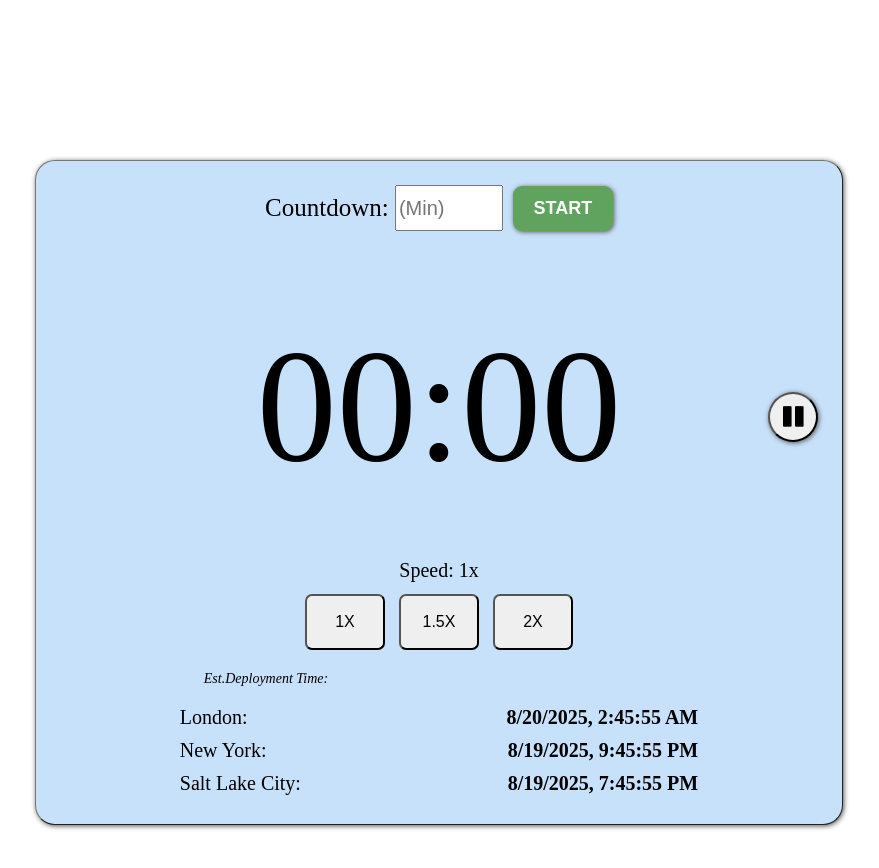
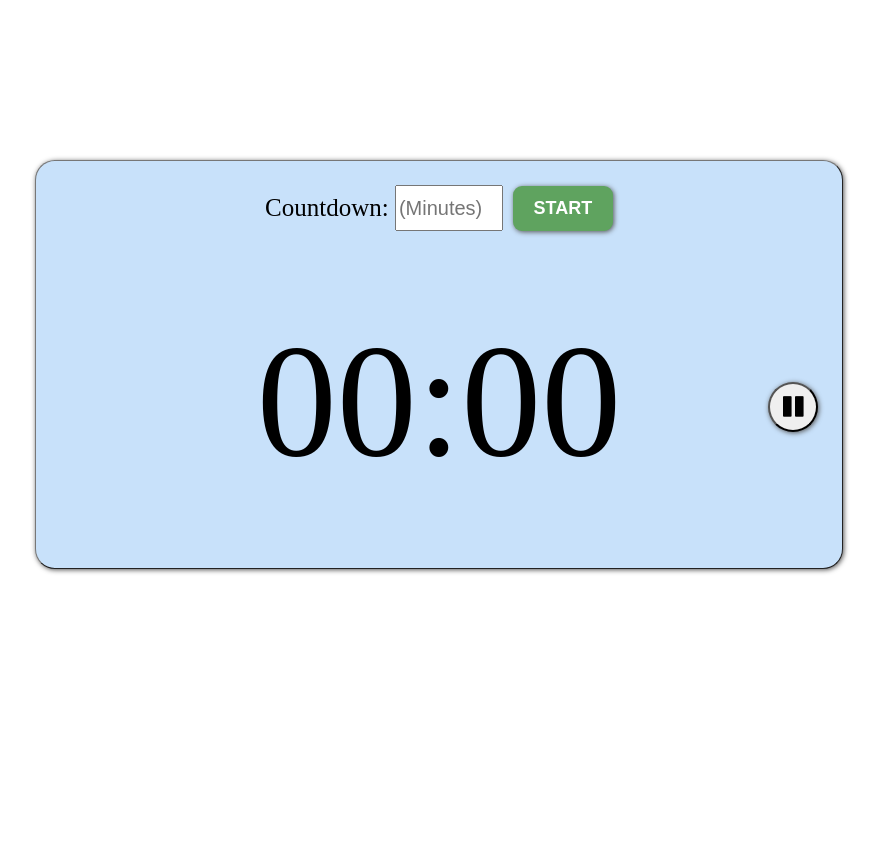
Before and after one commit to emike108/countdown-timer, a React (Create React App) app: page / in a window 1280 px wide. Shown: the top 868 px of the page, without its empty margins (201-1080 px from the left). After the commit the page ends 800 px from the top, so only its background shows below. Built offline with nearby package versions, Linux system fonts and the light colour scheme.

Commit message:
updated input section component logic

```diff
--- a/src/App.css
+++ b/src/App.css
@@ -44,7 +44,7 @@
   font-size: 14px;
 }
 
-.input-bar {
+.countdown-input-section {
   flex-grow: 1;
   display: flex;
   align-items: center;
@@ -94,6 +94,7 @@
   height: 40px;
   font-size: 20px;
 }
+
 .search-button {
   margin: 0 0 0 10px;
   width: 100px;
@@ -108,13 +109,21 @@
   box-shadow: 1px 1px 5px #555;
 }
 
+.search-button:disabled {
+  background-color: #a5a5a5;
+  color: #e1e1e1;
+  box-shadow: none;
+  border-style: inset;
+  cursor: not-allowed;
+}
+
 .search-button:hover {
   border-style: outset;
   color: rgba(255, 255, 255, 1);
   box-shadow: 0 5px 15px rgba(35, 68, 122, 0.85);
 }
 
-span {
+.search-button:di span {
   margin: 5px 0 5px 0;
 }
 
--- a/src/App.js
+++ b/src/App.js
@@ -1,142 +1,138 @@
-import { useEffect, useRef, useState } from "react";
+import { useState } from "react";
 import "./App.css";
-import AdditionalTimeInfo from "./Components/AdditionalTimeInfo";
-import Button from "./Components/Button";
 import Clock from "./Components/Clock";
-import InputBar from "./Components/InputBar";
+import CountdownInputSection from "./Components/CountdownInputSection";
 
 function App() {
+  const [enteredTime, setEnteredTime] = useState("");
+  const [isCountingDown, setIsCountingDown] = useState(false);
+
   const [timerMinutes, setTimesMinutes] = useState("00");
   const [timerSeconds, setTimesSeconds] = useState("00");
 
-  const [selectedTime, setSelectedTime] = useState("");
-  const [startSearch, setStartSearch] = useState(0);
+  const [timerPaused, setTimerPaused] = useState(false);
+  // const [timerSpeed, setTimerSpeed] = useState(1000);
 
-  const [timerPaused, setTimerPaused] = useState(false);
-  const [timerSpeed, setTimerSpeed] = useState(1000);
-
-  const [deploymentTime, setDeploymentTime] = useState(new Date().getTime());
-  const [countDownStyle, setCountDownStyle] = useState();
+  // const [deploymentTime, setDeploymentTime] = useState(new Date().getTime());
+  // const [countDownStyle, setCountDownStyle] = useState();
 
   const [displayMessage, setDisplayMessage] = useState(null);
   const [totalTime, setTotalTime] = useState();
 
-  let endTime = new Date().getTime() + selectedTime * 60 * 1000;
+  let endTime = new Date().getTime() + enteredTime * 60 * 1000;
   let startTime = new Date().getTime();
   let countDownTime = (endTime - startTime) / 1000;
 
-  let isFirstRender = useRef(true);
-  let intervalRef = useRef(null);
-  let timeRef = useRef(new Date().getTime());
+  // let isFirstRender = useRef(true);
+  // let intervalRef = useRef(null);
+  // let timeRef = useRef(new Date().getTime());
 
-  useEffect(() => {
-    timeRef.current = countDownTime;
-  }, [startSearch]);
+  // useEffect(() => {
+  //   timeRef.current = countDownTime;
+  // }, [startSearch]);
 
-  useEffect(() => {
-    if (!isFirstRender.current) {
-      intervalRef.current = setInterval(() => {
-        updateRemainingTime();
-      }, timerSpeed);
-      setSelectedTime("");
-      return () => {
-        if (intervalRef.current) clearInterval(intervalRef.current);
-      };
-    } else {
-      isFirstRender.current = false;
-    }
-  }, [startSearch]);
+  // useEffect(() => {
+  //   if (!isFirstRender.current) {
+  //     intervalRef.current = setInterval(() => {
+  //       updateRemainingTime();
+  //     }, timerSpeed);
+  //     setSelectedTime("");
+  //     return () => {
+  //       if (intervalRef.current) clearInterval(intervalRef.current);
+  //     };
+  //   } else {
+  //     isFirstRender.current = false;
+  //   }
+  // }, [startSearch]);
 
-  const updateRemainingTime = () => {
-    let minutes = Math.floor(timeRef.current / 60);
-    minutes = minutes < 10 ? "0" + minutes : minutes;
-    let seconds = timeRef.current % 60;
-    seconds = seconds < 10 ? "0" + seconds : seconds;
+  // const updateRemainingTime = () => {
+  //   let minutes = Math.floor(timeRef.current / 60);
+  //   minutes = minutes < 10 ? "0" + minutes : minutes;
+  //   let seconds = timeRef.current % 60;
+  //   seconds = seconds < 10 ? "0" + seconds : seconds;
 
-    if (totalTime / timeRef.current >= 2) {
-      setDisplayMessage("More than halfway there!");
-    }
+  //   if (totalTime / timeRef.current >= 2) {
+  //     setDisplayMessage("More than halfway there!");
+  //   }
 
-    if (timeRef.current <= 20) {
-      setCountDownStyle({ color: "red" });
-      if (timeRef.current <= 10) {
-        setCountDownStyle({
-          color: "red",
-          animation: "blinker 1s linear infinite",
-        });
-      }
-    } else {
-      setCountDownStyle({ color: "black" });
-    }
+  //   if (timeRef.current <= 20) {
+  //     setCountDownStyle({ color: "red" });
+  //     if (timeRef.current <= 10) {
+  //       setCountDownStyle({
+  //         color: "red",
+  //         animation: "blinker 1s linear infinite",
+  //       });
+  //     }
+  //   } else {
+  //     setCountDownStyle({ color: "black" });
+  //   }
 
-    if (timeRef.current >= 0) {
-      timeRef.current--;
-      setTimesMinutes(minutes);
-      setTimesSeconds(seconds);
-    } else {
-      clearInterval(intervalRef.current);
-      setCountDownStyle({ color: "red" });
-      setDisplayMessage("Times up!!");
-      console.log("Time's up!!");
-    }
+  //   if (timeRef.current >= 0) {
+  //     timeRef.current--;
+  //     setTimesMinutes(minutes);
+  //     setTimesSeconds(seconds);
+  //   } else {
+  //     clearInterval(intervalRef.current);
+  //     setCountDownStyle({ color: "red" });
+  //     setDisplayMessage("Times up!!");
+  //     console.log("Time's up!!");
+  //   }
+  // };
+
+  const handlePause = () => {
+    console.log("Pause functionality disabled for now");
+    //   if (intervalRef.current) {
+    //     if (!timerPaused) {
+    //       clearInterval(intervalRef.current);
+    //     } else {
+    //       intervalRef.current = setInterval(() => {
+    //         updateRemainingTime();
+    //       }, timerSpeed);
+    //     }
+    //     setTimerPaused((prev) => !prev);
+    //   }
   };
 
-  const handlePause = () => {
-    if (intervalRef.current) {
-      if (!timerPaused) {
-        clearInterval(intervalRef.current);
-      } else {
-        intervalRef.current = setInterval(() => {
-          updateRemainingTime();
-        }, timerSpeed);
-      }
-      setTimerPaused((prev) => !prev);
-    }
-  };
-
-  const handleSpeed = (speed) => {
-    if (intervalRef.current) {
-      if (speed === timerSpeed) {
-        console.log("Timer already at indicated speed");
-      } else {
-        clearInterval(intervalRef.current);
-        intervalRef.current = setInterval(() => {
-          updateRemainingTime();
-        }, speed);
-        setTimerSpeed(speed);
-      }
-    }
-  };
+  // const handleSpeed = (speed) => {
+  //   if (intervalRef.current) {
+  //     if (speed === timerSpeed) {
+  //       console.log("Timer already at indicated speed");
+  //     } else {
+  //       clearInterval(intervalRef.current);
+  //       intervalRef.current = setInterval(() => {
+  //         updateRemainingTime();
+  //       }, speed);
+  //       setTimerSpeed(speed);
+  //     }
+  //   }
+  // };
 
   return (
     <div className="App">
       <div className="main-div">
-        <InputBar
-          setSelectedTime={setSelectedTime}
-          selectedTime={selectedTime}
-          setStartSearch={setStartSearch}
-          startSearch={startSearch}
-          setDeploymentTime={setDeploymentTime}
+        <CountdownInputSection
+          enteredTime={enteredTime}
+          setEnteredTime={setEnteredTime}
+          isCountingDown={isCountingDown}
+          setIsCountingDown={setIsCountingDown}
           setDisplayMessage={setDisplayMessage}
-          countDownTime={countDownTime}
-          setTotalTime={setTotalTime}
         />
         <div className="timed-messages">
           &nbsp;&nbsp;
-          {displayMessage ? displayMessage : <div></div>}
+          {displayMessage ? displayMessage : null}
         </div>
-        <Clock
+        <Clock //rename to countdown display
           timerMinutes={timerMinutes}
           timerSeconds={timerSeconds}
           timerPaused={timerPaused}
           handlePause={handlePause}
-          countDownStyle={countDownStyle}
+          // countDownStyle={countDownStyle}
         />
-        <span className="speed-indicator">
+        {/* <span className="speed-indicator">
           Speed:{" "}
           {timerSpeed === 1000 ? "1x" : timerSpeed === 666 ? "1.5x" : "2x"}
-        </span>
-        <div className="speed-buttons">
+        </span> */}
+        {/* <div className="speed-buttons">
           <Button
             className="speed1"
             type="button"
@@ -161,13 +157,13 @@ function App() {
               handleSpeed(500);
             }}
           />
-        </div>
-        <div className="est-time">
+        </div> */}
+        {/* <div className="est-time">
           <p>
             <em>Est.Deployment Time:</em>
           </p>
         </div>
-        <AdditionalTimeInfo deploymentTime={deploymentTime} />
+        <AdditionalTimeInfo deploymentTime={deploymentTime} /> */}
       </div>
     </div>
   );
--- /dev/null
+++ b/src/Components/CountdownInputSection.js
@@ -0,0 +1,50 @@
+const CountdownInputSection = ({
+  enteredTime,
+  setEnteredTime,
+  isCountingDown,
+  setIsCountingDown,
+  setDisplayMessage,
+  countDownTime,
+}) => {
+  const handleTimeInput = (e) => {
+    const onlyNumbersAndPeriod = /^[0-9]*\.?[0-9]*$/;
+
+    if (onlyNumbersAndPeriod.test(e.target.value)) {
+      setEnteredTime(e.target.value);
+    }
+  };
+
+  return (
+    <div className="countdown-input-section">
+      <label htmlFor="time-input">Countdown:</label>
+      &nbsp;
+      <input
+        className="search-bar"
+        id="time-input"
+        placeholder="(Minutes)"
+        value={enteredTime}
+        onChange={handleTimeInput}
+        disabled={isCountingDown}
+      />
+      <button
+        className="search-button"
+        type="button"
+        disabled={isCountingDown}
+        onClick={() => {
+          if (enteredTime > 0) {
+            //is this message clearing needed?
+            setDisplayMessage(null);
+            setIsCountingDown(true);
+          } else {
+            alert("Please enter a value that is greater than 0!");
+            setEnteredTime("");
+          }
+        }}
+      >
+        START
+      </button>
+    </div>
+  );
+};
+
+export default CountdownInputSection;
--- a/src/Components/InputBar.js
+++ /dev/null
@@ -1,43 +0,0 @@
-const InputBar = ({
-  setSelectedTime,
-  selectedTime,
-  setStartSearch,
-  startSearch,
-  setDeploymentTime,
-  setDisplayMessage,
-  countDownTime,
-  setTotalTime,
-}) => {
-  return (
-    <div className="input-bar">
-      <label htmlFor="time input">Countdown:</label>
-      &nbsp;
-      <input
-        className="search-bar"
-        id="time input"
-        placeholder="(Min)"
-        value={selectedTime}
-        onChange={(e) => setSelectedTime(e.target.value)}
-      />
-      <button
-        className="search-button"
-        type="button"
-        onClick={() => {
-          if (selectedTime > 0) {
-            setStartSearch((startSearch += 1));
-            setDeploymentTime(new Date().getTime() + selectedTime * 60 * 1000);
-            setDisplayMessage(null);
-            setTotalTime(countDownTime);
-          } else {
-            alert("Please enter a positive value and greater than 0!");
-            setSelectedTime("");
-          }
-        }}
-      >
-        START
-      </button>
-    </div>
-  );
-};
-
-export default InputBar;
```
